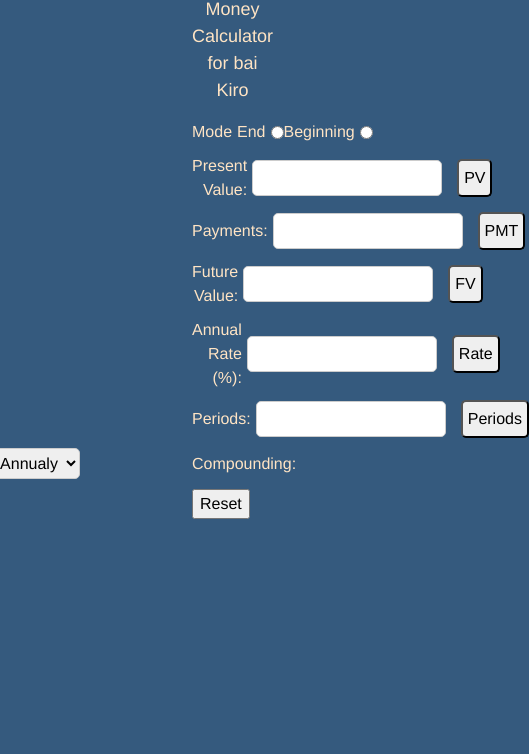
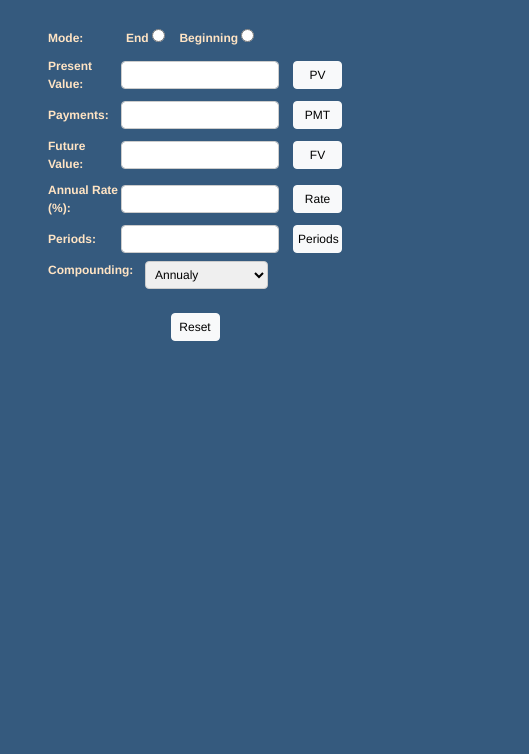
Before and after one commit to AlekSkyHigh/Finance-TVM-Calculator, a plain HTML site: page index.html in a window 390 px wide. Shown: the part 90-844 px from the top of the page, 529 px wide, since content can reach past the window. Drawn offline with nearby package versions, Linux system fonts and the light colour scheme.

Commit message:
adding responsive design

```diff
--- a/app.js
+++ b/app.js
@@ -1,43 +1,39 @@
-// function calculateFutureValue(presentValue, interestRate, years) {
-//     let futureValue = -1 * presentValue * Math.pow(1 + (interestRate / 100), years);
-//     return futureValue.toFixed(2);
-// }
+function calculateFutureValue(presentValue, payments, interestRate, periods) {
 
-// document.addEventListener('DOMContentLoaded', function () {
-//     let fvBtn = document.getElementById('fvBtn');
+    const compundingChoice = document.getElementById('select-choice');
 
-//     const pvInputField = document.getElementById('present-value');
-//     const annualRateInputField = document.getElementById('annual-rate');
-//     const periodsInputField = document.getElementById('periods');
-//     const pmtsInputField = document.getElementById('payments');
+    if (compundingChoice.value === "Annualy") {
 
-//     fvBtn.addEventListener('click', (event) => {
-//         event.preventDefault();
-//         // let futureValue = calculateFutureValue(-1000, 5, 10);
-//         let futureValue = calculateFutureValue(pvInputField.value, annualRateInputField.value, periodsInputField.value);
-//         // console.log("The future value is $" + futureValue);
-//         futureValueInputField.value = futureValue
-//     });
+        let futureValue = -1 * presentValue;
+        for (let i = 1; i <= periods; i++) {
+            futureValue -= payments;
+            futureValue *= 1 + (interestRate / 100);
+        }
+        return futureValue.toFixed(2);
 
-//     const futureValueInputField = document.getElementById('future-value');
-// });
+    } else if (compundingChoice.value === "Monthly") {
 
+        const monthlyInterestRate = (interestRate / 12) / 100;
+        const futureValue = Math.abs(presentValue) * Math.pow(1 + monthlyInterestRate, periods) +
+            Math.abs(payments) * ((Math.pow(1 + monthlyInterestRate, periods) - 1) / monthlyInterestRate);
 
-// ---------------------------------------------------------------------------------------------------------------
-function calculateFutureValue(presentValue, payments, interestRate, years) {
+        return futureValue.toFixed(2);
 
-    if (isNaN(presentValue) || isNaN(payments) || isNaN(interestRate) || isNaN(years)) {
-        throw new Error("Invalid input: all inputs must be numbers.");
+    } else if (compundingChoice.value === "Semiannually") {
+
+        // const semiAnnualInterestRate = (interestRate / 2) / 100;
+        // const totalNumberOfPayments = periodInMonths / 6;
+        // const semiAnnualPayments = payments / 2;
+
+        // // Calculate the future value using the present value and the semi-annual payments
+        // const futureValue = Math.abs(presentValue) * Math.pow(1 + semiAnnualInterestRate, totalNumberOfPayments * 2) +
+        //     Math.abs(semiAnnualPayments) * ((Math.pow(1 + semiAnnualInterestRate, totalNumberOfPayments * 2) - 1) / semiAnnualInterestRate);
+
+        // // Return the future value as a negative number to represent the investment
+        // return -(futureValue.toFixed(2));
+
     }
 
-    let futureValue = -1 * presentValue;
-
-    for (let i = 1; i <= years; i++) {
-        futureValue -= payments;
-        futureValue *= 1 + (interestRate / 100);
-    }
-
-    return futureValue.toFixed(2);
 }
 
 document.addEventListener('DOMContentLoaded', function () {
@@ -48,7 +44,6 @@ document.addEventListener('DOMContentLoaded', function () {
     const futureValueInputField = document.getElementById('future-value');
     const annualRateInputField = document.getElementById('annual-rate');
     const periodsInputField = document.getElementById('periods');
-    const compundingChoice = document.getElementById('select-choice'); //to do...
 
     fvBtn.addEventListener('click', (event) => {
         event.preventDefault();
@@ -58,7 +53,6 @@ document.addEventListener('DOMContentLoaded', function () {
         futureValueInputField.value = futureValue
     });
 
-});
 
 
-// This is a test V2
+});
--- a/index.html
+++ b/index.html
@@ -12,63 +12,65 @@
     <script src="/app.js"></script>
 </head>
 
-<body>
+<body class="d-flex flex-column">
 
-    <header>
-        <p>Time Value of Money Calculator for bai Kiro</p>
+    <header class="fw-bold p-4">
+        <h2>Time Value of Money Calculator</h2>
     </header>
 
 
-    <form id="myForm">
+    <form id="myForm" class="col-12 col-md-6 px-5 mx-auto">
 
-        <div class="mode">
-            <label for="mode">Mode</label>
+        <div class="mode mb-2 fw-bold">
+            <label class="col-3 fs-mobile" for="mode">Mode:</label>
 
-            <label for="End">End</label>
-            <input type="radio" name="radio-choice-1" id="radio-choice-1" tabindex="1" value="choice-1">
+            <label class="col-2 fs-mobile">End <input type="radio" name="radio-choice-1" id="radio-choice-1" tabindex="1"
+                value="choice-1"></label>
 
-            <label for="Beginning">Beginning</label>
-            <input type="radio" name="radio-choice-2" id="radio-choice-2" tabindex="2" value="choice-2">
+            <label class="col-4 col-md-2 fs-mobile">Beginning <input type="radio" name="radio-choice-1" id="radio-choice-2" tabindex="2"
+                value="choice-2"></label>
         </div>
 
-        <div>
-            <label for="present-value">Present Value:</label>
-            <input type="number" name="present-value" id="present-value" value="" tabindex="3">
-            <button>PV</button>
+        <div class="input-group mb-2 d-flex align-items-center">
+            <label class="col-3 text-start fw-bold fs-mobile" for="present-value">Present Value:</label>
+            <input class="form-control p-1 rounded fs-mobile" type="number" name="present-value" id="present-value" value="" tabindex="3">
+            <button class="btn btn-light p-1 col-2 rounded fs-mobile">PV</button>
         </div>
-        <div>
-            <label for="payments">Payments:</label>
-            <input type="number" name="payments" id="payments" value="" tabindex="4">
-            <button>PMT</button>
+        <div class="input-group mb-2 d-flex align-items-center">
+            <label class="col-3 text-start fw-bold fs-mobile" for="payments">Payments:</label>
+            <input class="form-control p-1 rounded fs-mobile" type="number" name="payments" id="payments" value="" tabindex="4">
+            <button class="btn btn-light p-1 col-2 rounded fs-mobile">PMT</button>
         </div>
-        <div>
-            <label for="future-value">Future Value:</label>
-            <input type="number" name="future-value" id="future-value" value="" tabindex="5">
-            <button id="fvBtn">FV</button>
+        <div class="input-group mb-2 d-flex align-items-center">
+            <label class="col-3 text-start fw-bold fs-mobile" for="future-value">Future Value:</label>
+            <input class="form-control p-1 rounded fs-mobile" type="number" name="future-value" id="future-value" value="" tabindex="5">
+            <button class="btn btn-light p-1 col-2 rounded fs-mobile" id="fvBtn">FV</button>
         </div>
-        <div>
-            <label for="annual-rate">Annual Rate (%):</label>
-            <input type="number" name="annual-rate" id="annual-rate" value="" tabindex="6">
-            <button>Rate</button>
+        <div class="input-group mb-2 d-flex align-items-center">
+            <label class="col-3 text-start fw-bold fs-mobile" for="annual-rate">Annual Rate (%):</label>
+            <input class="form-control p-1 rounded fs-mobile" type="number" name="annual-rate" id="annual-rate" value="" tabindex="6">
+            <button class="btn btn-light p-1 col-2 rounded fs-mobile">Rate</button>
         </div>
-        <div>
-            <label for="periods">Periods:</label>
-            <input type="number" name="periods" id="periods" value="" tabindex="7">
-            <button>Periods</button>
+        <div class="input-group mb-2 d-flex align-items-center">
+            <label class="col-3 text-start fw-bold fs-mobile" for="periods">Periods:</label>
+            <input class="form-control p-1 rounded fs-mobile" type="number" name="periods" id="periods" value="" tabindex="7">
+            <button class="btn btn-light p-1 col-2 rounded fs-mobile">Periods</button>
         </div>
 
 
-        <div class="comp">
-            <label for="Compounding">Compounding:</label>
-            <select name="select-choice" id="select-choice">
+        <div class="input-group mb-4">
+            <label class="col-4 text-start fw-bold col-md-3 fs-mobile" for="Compounding">Compounding:</label>
+            <select class="col-5 col-md-3 rounded fs-mobile" name="select-choice" id="select-choice">
                 <option value="Annualy">Annualy</option>
                 <option value="Monthly">Monthly</option>
+                <option value="Semiannually">Semiannually</option>
+                <option value="Quarterly">Quarterly</option>
             </select>
         </div>
 
 
         <div>
-            <input type="submit" value="Reset">
+            <input class="btn btn-light p-1 col-2 rounded fs-mobile" type="submit" value="Reset">
         </div>
 
     </form>
--- a/style.css
+++ b/style.css
@@ -2,35 +2,24 @@ header {
     text-align: center;
 }
 
-header p {
+header h2 {
     display: inline-block;
     font-family: Helvetica, sans-serif;
-    font-size: large;
+    /* font-size: large; */
     color: bisque;
-
 }
-
 
 body {
     background: rgb(53, 90, 126);
     margin: 0;
-    padding: 2rem 12rem;
     font-family: Helvetica, sans-serif;
 }
 
-
-form div {
-    display: flex;
-    align-items: center;
-    justify-content: space-between;
-    margin-bottom: 10px;
-}
-
 form div label {
-    flex-basis: 30%;
-    margin-right: 5px;
-    text-align: right;
-    width: 120px; /* set a fixed width for the labels */
+    /* flex-basis: 30%; */
+    /* margin-right: 5px; */
+    /* text-align: right; */
+    /* width: 178px; set a fixed width for the labels     */
     font-family: Helvetica, sans-serif;
     color: bisque;
 
@@ -48,7 +37,6 @@ form div select {
 }
 
 form div button {
-    flex-basis: 15%;
     /* set the width of the buttons */
     padding: 5px;
     border-radius: 5px;
@@ -62,15 +50,13 @@ form div button {
     text-align: start;
 }
 
-#select-choice {
-    position: relative;
-    right: 311px;
-    /* change the value to move the element further left or right */
-    flex-basis: 20%;
-    /* reduce the width of the input fields */
-}
-
 #myForm>div:nth-child(8)>input[type=submit] {
     display: block;
     margin: 0 auto;
 }
+
+@media only screen and (max-width: 920px){
+    .fs-mobile{
+        font-size: 0.75rem;
+    }
+}
```
Also changed, not shown: test.html (deleted, +0 -1 lines).
